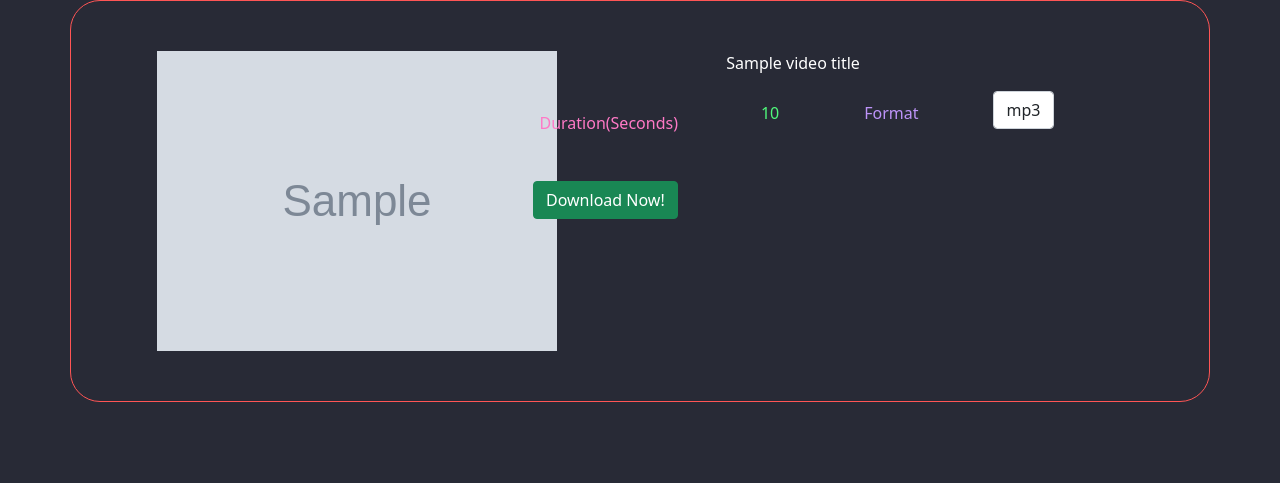
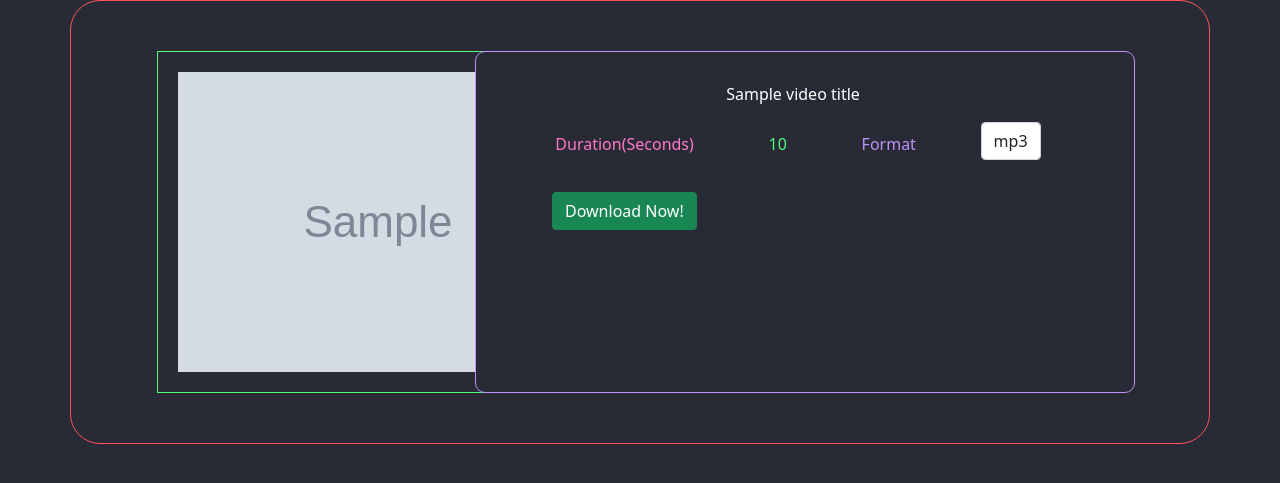
Before and after one commit to lem0n4id/youtubeToMp3Converter, a Flask app: template templates/music.html in a window 1280 px wide. Shown: the part 56-539 px from the top of the page. Run offline with Flask 2, Linux system fonts and the light colour scheme; the template is opened without the code that fills it: most values are stand-ins (such as "Sample title", 1, 10 or a date in 2020); grey boxes marked "Sample" are stand-in pictures; some libraries are stand-ins or nearby versions.

Commit message:
Added some extra pages

```diff
--- a/static/about.css
+++ b/static/about.css
@@ -4,3 +4,7 @@ body {
 * {
     color: #ffffff;
 }
+
+.main {
+    padding: 5px;
+}
--- a/static/music.css
+++ b/static/music.css
@@ -3,6 +3,7 @@ body {
 }
 .center-div {
     border: 1px solid #ff5555;
+    background: #282a36;
     border-radius: 30px;
     padding: 50px;
     display: flex;
@@ -28,3 +29,13 @@ body {
 .title-label {
     color: #ffffff;
 }
+.thumbnail {
+    border: 1px solid #50fa7b;
+    padding: 20px;
+}
+.info {
+    border: 1px solid #bd93f9;
+    padding: 30px;
+    border-radius: 10px;
+    background: #282a36;
+}
--- a/templates/music.html
+++ b/templates/music.html
@@ -22,17 +22,17 @@
     </ul>
   </div>
 </nav>
-<div class="container center-div" id="center-div">
+<div class="container center-div">
   <div class="container row">
     <div class="container col-4">
-      <img src="{{ video_thumbnail }}"/ class="img-fliud" alt="Video Thumbnail">
+      <img src="{{ video_thumbnail }}"/ class="img-fliud thumbnail" alt="Video Thumbnail">
     </div>
-    <div class="col-8 container">
+    <div class="col-8 container info">
       <div class="container row">
 	<p class="text-center title-label">{{ video_title }}</p>
       </div>
       <div class="container row">
-	<div class="container col-auto duration-label">
+	<div class="container col-auto">
 	  <p class="duration-label">Duration(Seconds)</p>
 	</div>
 	<div class="container col-auto">
@@ -44,8 +44,6 @@
 	<div class="container col-auto">
 	  <select class="form-control">
 	    <option>mp3</option>
-	    <option>m4a</option>
-	    <option>m3u</option>
 	  </select>
 	</div>
       </div>
```
Also changed, not shown: templates/FileTooBig.html (+19 -6 lines), templates/InvalidUrl.html (+20 -6 lines), templates/about.html (+9 -4 lines).
